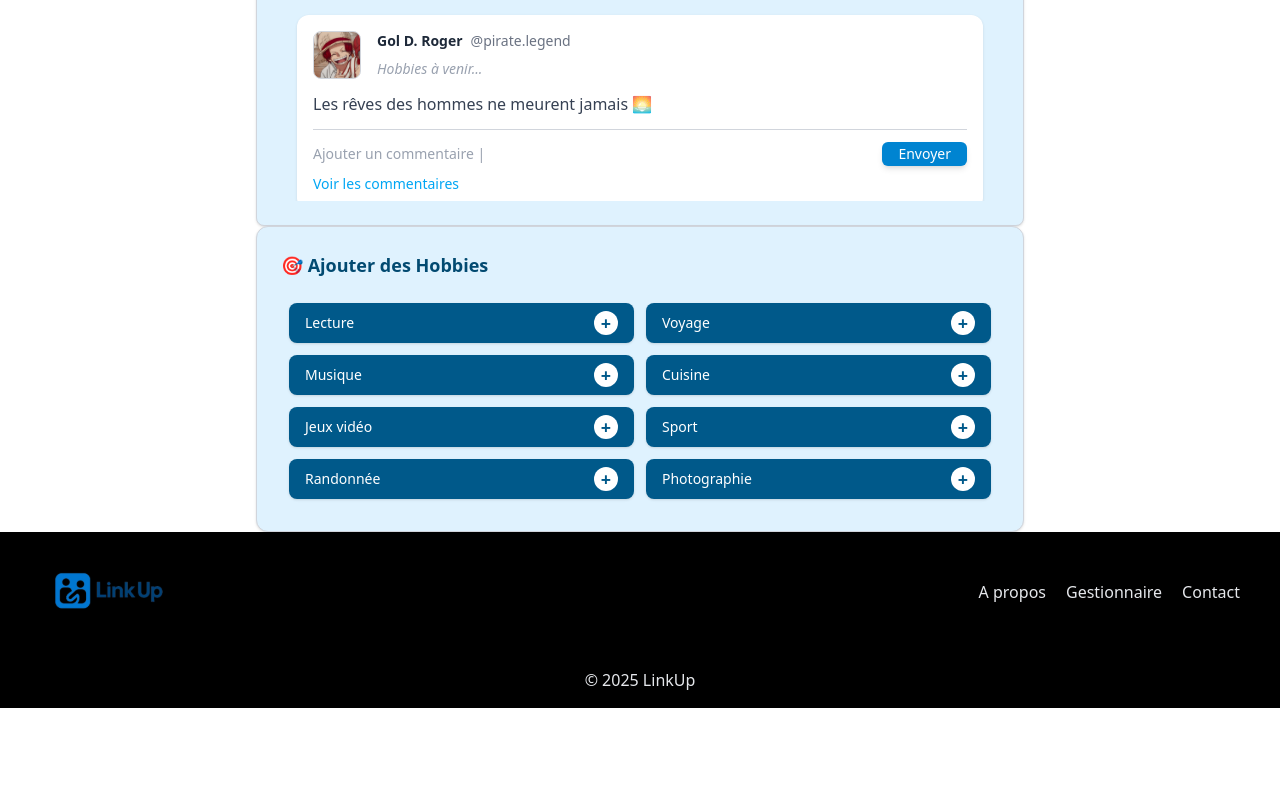
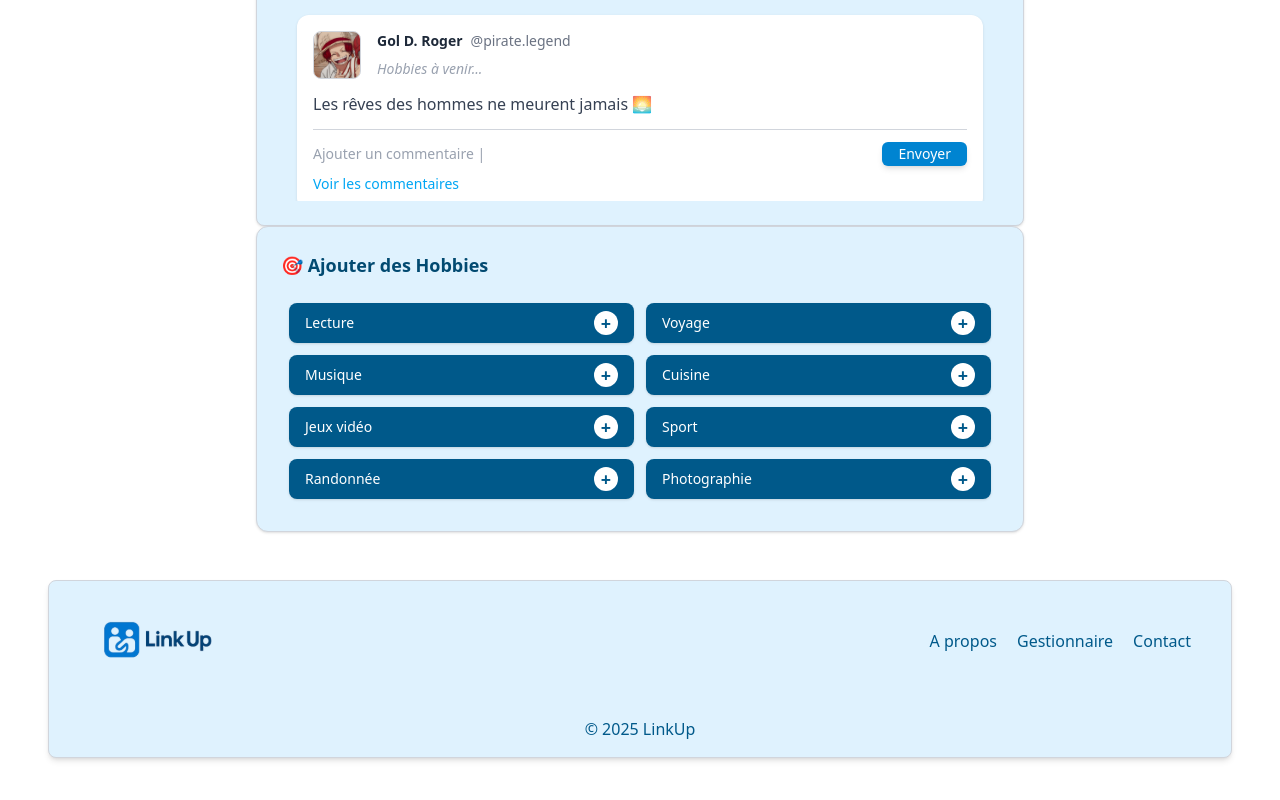
Before and after one commit to kylyon/projet-hackaton-2025-social-media, a Vue app in the folder frontend/: page / in a window 1280 px wide. Shown: the part 670-1470 px from the top of the page. Before the commit the page ends 1378 px from the top, so only its background shows below. Built offline with nearby package versions, Linux system fonts and the light colour scheme; no server answers.

Commit message:
fix: modif css

```diff
--- a/frontend/src/components/Footer.vue
+++ b/frontend/src/components/Footer.vue
@@ -1,17 +1,17 @@
 <template>
-  <footer class="bg-black text-white">
+  <footer class="bg-sky-100 border border-gray-300 m-12 rounded-lg shadow-md">
     <div class="footerTop p-7 flex justify-between md:p-10 md:items-center">
       <div class="flex items-center space-x-4">
         <img src="@/assets/logo.svg" alt="Logo" class="h-10" />
       </div>
       <div class="flex items-center space-x-5 mt-4 md:mt-0">
-        <a href="#" class="text-gray-200 hover:underline">A propos</a>
-        <a href="#" class="text-gray-200 hover:underline">Gestionnaire</a>
-        <a href="#" class="text-gray-200 hover:underline">Contact</a>
+        <a href="#" class="text-sky-800 hover:underline">A propos</a>
+        <a href="#" class="text-sky-800 hover:underline">Gestionnaire</a>
+        <a href="#" class="text-sky-800 hover:underline">Contact</a>
       </div>
     </div>
     <div class="footerBottom p-4 text-center">
-      <span class="text-gray-200">© 2025 LinkUp</span>
+      <span class="text-sky-800">© 2025 LinkUp</span>
     </div>
   </footer>
 </template>
--- a/frontend/src/components/NewPostCard.vue
+++ b/frontend/src/components/NewPostCard.vue
@@ -1,6 +1,6 @@
 <template>
     <div
-        class="container mx-auto max-w-3xl flex flex-col justify-center p-4 rounded-2xl border border-gray-200 shadow-lg gap-4">
+        class="container bg-sky-100 border border-gray-300 mx-auto max-w-3xl flex flex-col justify-center p-4 rounded-2xl shadow-lg gap-4">
         <h1 class="text-xl md:text-2xl font-semibold text-sky-800">Nouvelle publication</h1>
 
         <div class="w-full">
```
